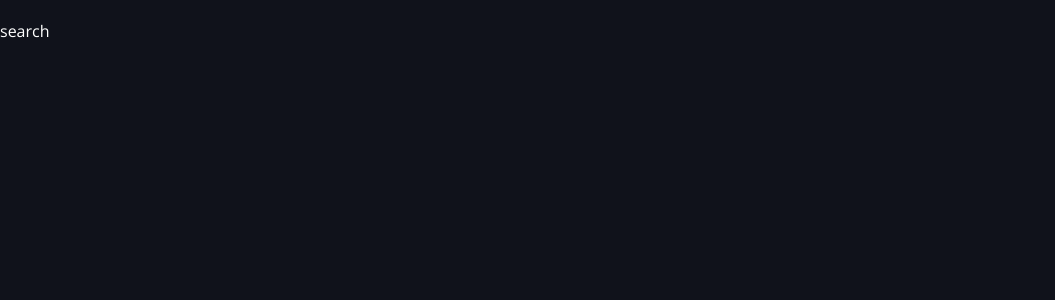
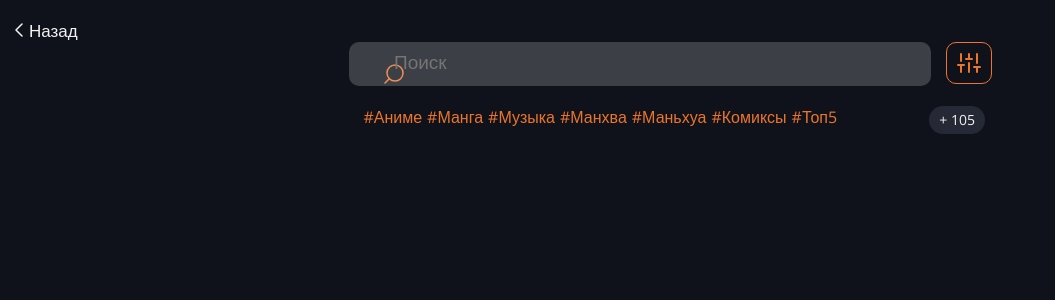
Before and after one commit to pavel-developer2001/anime-club, a React (Create React App) app: page /search in a window 1280 px wide. Shown: the top 300 px of the page, without its empty margins (0-1055 px from the left). Built offline with nearby package versions, Linux system fonts and the light colour scheme.

Commit message:
add Search page

```diff
--- a/src/index.scss
+++ b/src/index.scss
@@ -958,3 +958,67 @@ body {
     }
   }
 }
+.search{
+  &__back{
+    width: fit-content;
+    padding-left: 15px;
+    cursor: pointer;
+    &-text{
+      font-size: 17px;
+      line-height: 20px;
+      color: #F2F2F2;
+      padding-left: 6px;
+    }
+  }
+  &__content{
+    text-align: center;
+    &-tags{
+      display: flex;
+      margin-left: 28%;
+      &-tag{
+        &-count{
+          background-color: #252936;
+          border-radius: 50px;
+          color: #F2F2F2;
+          font-weight: 500;
+          font-size: 14px;
+          line-height: 18px;
+          margin-left: 10%;
+          padding: 5px 10px 5px 10px;
+        }
+        &-item{
+          font-size: 16px;
+          line-height: 18px;
+          color: $orange;
+          margin-left: 5px;
+        }
+      }
+    }
+    &-head{
+      padding-bottom: 20px;
+      &-icon{
+        position: absolute;
+        top: 8%;
+        left: 30%;
+      }
+      &-input{
+        background: rgba(255, 255, 255, 0.19);
+        position: relative;
+        border-radius: 10px;
+        font-size: 19px;
+        color: #F2F2F2;
+        width: 535px;
+        height: 40px;
+        border: none;
+        padding: 1px 2px 3px 45px;
+        &-icon{
+          position: absolute;
+          border: 1.5px solid #EB752B;
+          border-radius: 10px;
+          padding: 10px;
+          margin-left: 15px;
+        }
+      }
+    }
+  }
+}
--- a/src/pages/Search.jsx
+++ b/src/pages/Search.jsx
@@ -2,7 +2,46 @@ import React from "react";
 
 const Search = () => {
     return (
-        <div className="search">search</div>
+        <div className="search">
+            <div className="search__back">
+                <svg className="search__back-icon" width="8" height="14" viewBox="0 0 8 14" fill="none" xmlns="http://www.w3.org/2000/svg">
+                <path d="M7 13L1 7L7 1" stroke="#F2F2F2" stroke-width="1.5" stroke-linecap="round" stroke-linejoin="round"/>
+                </svg>
+                <span className="search__back-text">Назад</span>
+            </div>
+            <div className="search__content">
+                <div className="search__content-head">
+                    <svg  className="search__content-head-icon" width="20" height="20" viewBox="0 0 20 20" fill="none" xmlns="http://www.w3.org/2000/svg">
+                    <path d="M11 17C6.58172 17 3 13.4183 3 9C3 4.58172 6.58172 1 11 1C15.4183 1 19 4.58172 19 9C19 13.4183 15.4183 17 11 17Z" stroke="#EB752B" stroke-width="1.5" stroke-linecap="round" stroke-linejoin="round"/>
+                    <path d="M1.0001 18.9999L5.3501 14.6499" stroke="#EB752B" stroke-width="1.5" stroke-linecap="round" stroke-linejoin="round"/>
+                    </svg>
+                    <input type="text" placeholder="Поиск" className="search__content-head-input" />
+                    <svg className="search__content-head-input-icon"  width="24" height="20" viewBox="0 0 24 20" fill="none" xmlns="http://www.w3.org/2000/svg">
+                    <path d="M4 19V12" stroke="#EB752B" stroke-width="2" stroke-linecap="round" stroke-linejoin="round"/>
+                    <path d="M4 8V1" stroke="#EB752B" stroke-width="2" stroke-linecap="round" stroke-linejoin="round"/>
+                    <path d="M12 19V10" stroke="#EB752B" stroke-width="2" stroke-linecap="round" stroke-linejoin="round"/>
+                    <path d="M12 6V1" stroke="#EB752B" stroke-width="2" stroke-linecap="round" stroke-linejoin="round"/>
+                    <path d="M20 19V14" stroke="#EB752B" stroke-width="2" stroke-linecap="round" stroke-linejoin="round"/>
+                    <path d="M20 10V1" stroke="#EB752B" stroke-width="2" stroke-linecap="round" stroke-linejoin="round"/>
+                    <path d="M1 12H7" stroke="#EB752B" stroke-width="2" stroke-linecap="round" stroke-linejoin="round"/>
+                    <path d="M9 6H15" stroke="#EB752B" stroke-width="2" stroke-linecap="round" stroke-linejoin="round"/>
+                    <path d="M17 14H23" stroke="#EB752B" stroke-width="2" stroke-linecap="round" stroke-linejoin="round"/>
+                    </svg>
+                </div>
+                <div className="search__content-tags">
+                    <div className="search__content-tags-tag">
+                        <span className="search__content-tags-tag-item">#Аниме</span>
+                        <span className="search__content-tags-tag-item">#Манга</span>
+                        <span className="search__content-tags-tag-item">#Музыка</span>
+                        <span className="search__content-tags-tag-item">#Манхва</span>
+                        <span className="search__content-tags-tag-item">#Маньхуа</span>
+                        <span className="search__content-tags-tag-item">#Комиксы</span>
+                        <span className="search__content-tags-tag-item">#Топ5</span>
+                    </div>
+                    <span className="search__content-tags-tag-count">+ 105</span>
+                </div>
+            </div>
+        </div>
     )
 }
 export default Search;
```
Also changed, not shown: 1 other file (tests, documents, lock files or other folders).
